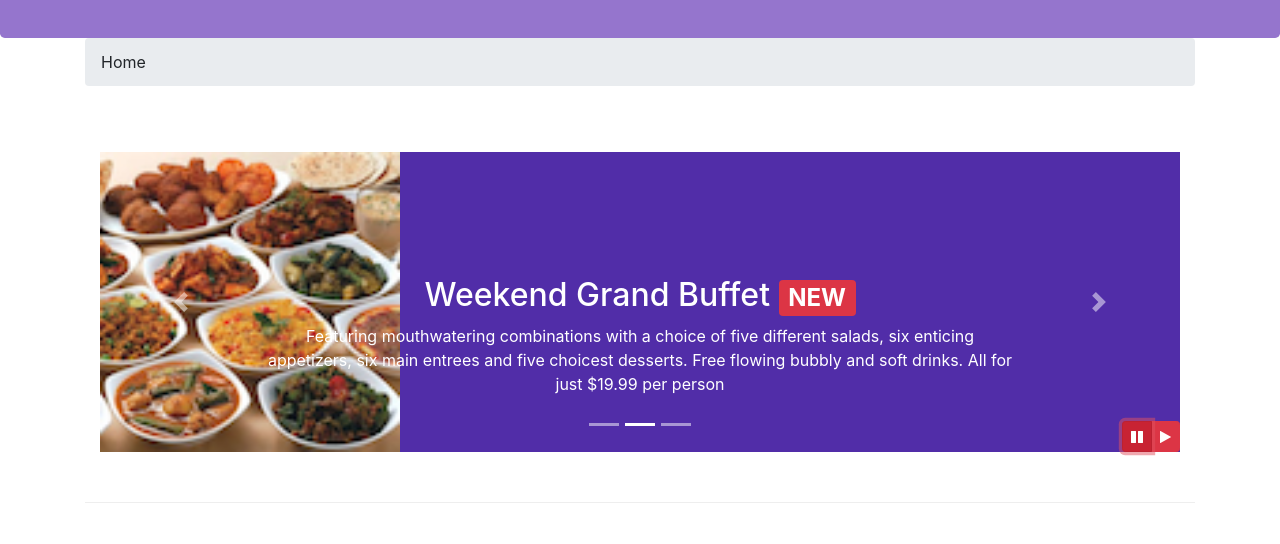
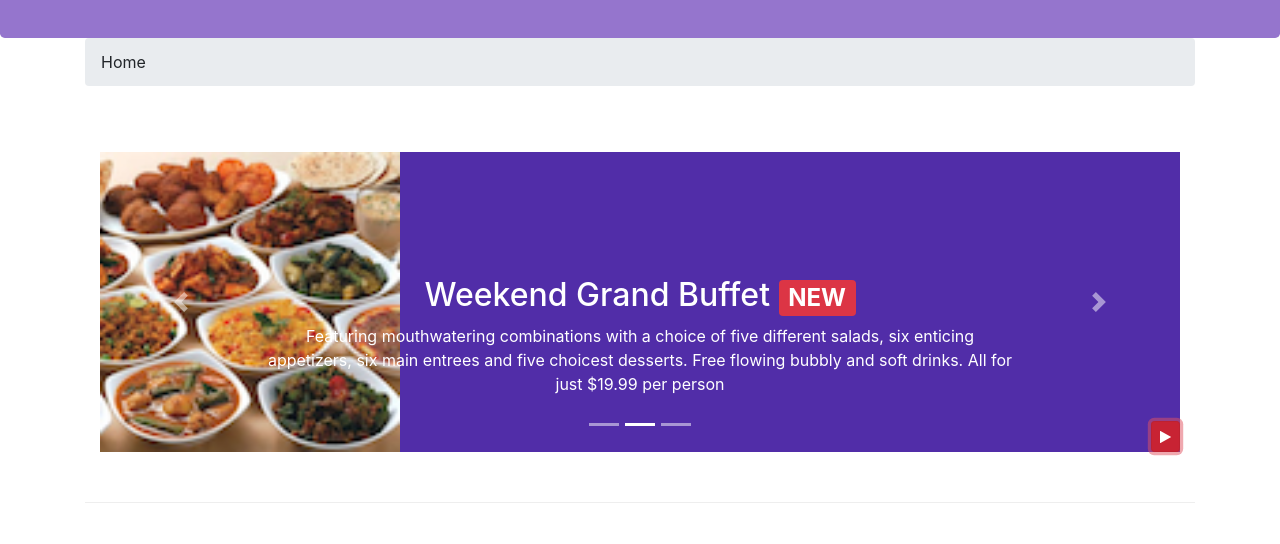
Before and after one commit to mr0a/Front-End-Web-UI-Frameworks-and-Tools-Bootstrap-4, a website: page index.html in a window 1280 px wide. Both pictures are taken after a click on the button 1137 px from the left and 692 px from the top of the page. Shown: the part 256-800 px from the top of the page. Drawn offline with nearby package versions, Linux system fonts and the light colour scheme.

Commit message:
Jquery carousel pause-play single button

```diff
--- a/index.html
+++ b/index.html
@@ -221,14 +221,9 @@
                     <a href="#mycarousel" class="carousel-control-next" role="button" data-slide="next">
                         <span class="carousel-control-next-icon"></span>
                     </a>
-                    <div class="btn-group" id="carouselButton">
-                        <button class="btn btn-danger btn-sm" id="carousel-pause">
-                            <span class="fa fa-pause"></span>
-                        </button>
-                        <button class="btn btn-danger btn-sm" id="carousel-play">
-                            <span class="fa fa-play"></span>
-                        </button>
-                    </div>
+                    <button class="btn btn-danger btn-sm" id="carouselButton">
+                        <span class="fa fa-pause"></span>
+                    </button>
                 </div>
             </div>
         </div>
@@ -391,16 +386,19 @@
         $(document).ready(function(){
             $('[data-toggl="tooltip"]').tooltip();
             $('#mycarousel').carousel({
-                interval: 1500,
+                interval: 2000,
                 pause: false
-                });
-            $('#carousel-pause').click(function(){
-                console.log("Paused");
-                $('#mycarousel').carousel('pause');
             });
-            $('#carousel-play').click(function(){
-                console.log("Played");
-                $('#mycarousel').carousel('cycle');
+            $('#carouselButton').click(function(){
+                if($('#carouselButton').children('span').hasClass('fa-pause')){
+                    $('#mycarousel').carousel('pause');
+                    $('#carouselButton').children('span').removeClass('fa-pause');
+                    $('#carouselButton').children('span').addClass('fa-play');
+                }else{
+                    $('#mycarousel').carousel('cycle');
+                    $('#carouselButton').children('span').removeClass('fa-play');
+                    $('#carouselButton').children('span').addClass('fa-pause');
+                }
             });
         });
     </script>
```
